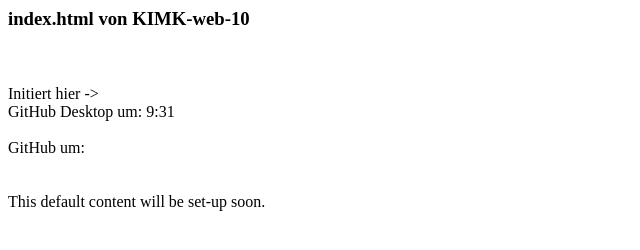
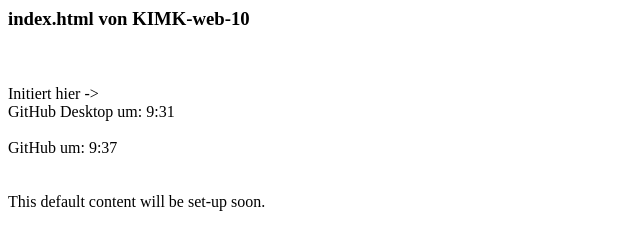
Before and after one commit to Ralf-at-git-hub/KIMK-web-10, a plain HTML site: page index.html in a window 1280 px wide. Shown: the full height of the page, 0-640 px from the left. Drawn offline with Linux system fonts and the light colour scheme.

Commit message:
Update index.html

```diff
--- a/index.html
+++ b/index.html
@@ -11,7 +11,7 @@ Initiert hier ->
 GitHub Desktop um: 9:31
 
 <br><br>
-GitHub um:
+GitHub um: 9:37
 
 <br> <br><br>
 This default content will be set-up soon.
```
